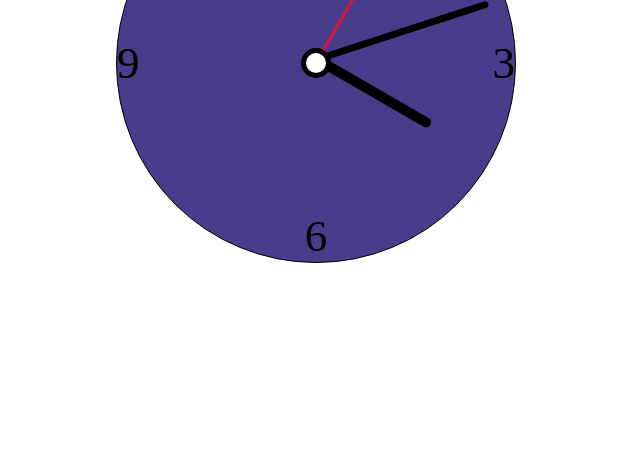
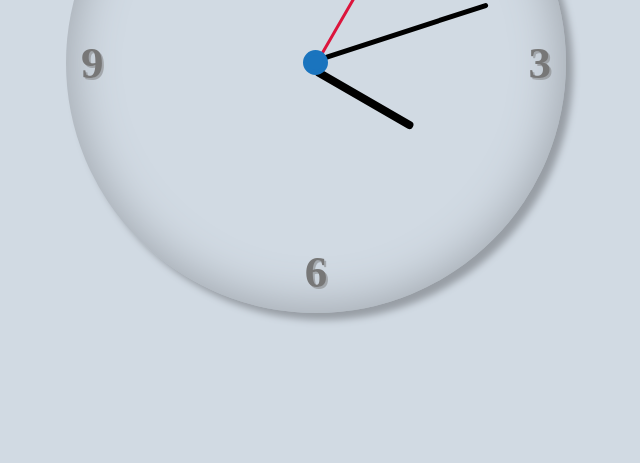
Before and after one commit to HalaFarraj/Beauty-Clock, a plain HTML site: page index.html in a window 1280 px wide. Shown: the part 337-800 px from the top of the page, without its empty margins (324-964 px from the left). Drawn offline with Linux system fonts and the light colour scheme.

Commit message:
Enhanced UI

```diff
--- a/index.css
+++ b/index.css
@@ -2,7 +2,7 @@
     --hDeg : 0deg;
     --mDeg: 0deg;
     --sDeg: 0deg;
-    --clockColor : darkslateblue;
+    --clockColor : #d1dae3;
 }
 
 *{
@@ -18,68 +18,83 @@ body{
     height: 100vh;
     justify-content: center;
     width: 100%;
+    background-color: #d1dae3;
 }
 
 .clock{
     background-color: var(--clockColor);
     border-radius: 50%;
-    border: 1px black solid;
+    color: #777777;
+    font-weight: 700;
+    text-shadow: 2px 2px #7777777a;
+    /* border: 1px black solid; */
     display: grid;
     grid-template-areas: ". twelve ."
     "nine center three"
     ". six .";
     grid-template-columns: repeat(3,1fr);
     grid-template-rows: repeat(3,1fr);
-    height: 400px;
-    width: 400px;
+    height: 500px;
+    width: 500px;
+    box-shadow: 7px 7px 7px #989ea5,
+    inset 0 0 50px #989ea5;
+    padding: 15px;
 }
 
 .hand{
-    height: 5px;
-    width: 11rem;
+    /* height: 5px;
+    width: 11rem; */
     background-color: black;
 
     transform-origin:top left;
-    border-radius: 10px;
+    border-radius: 5px;
     position: absolute;
-    bottom: 50%;
-    left: 50%;
+    /* bottom: 50%;
+    left: 50%; */
     /* transform: rotate(-90deg) */
 }
 
 .hour{
     transform: rotate(var(--hDeg));
-    height: 10px;
-
-    /* bottom: 50%; */
-    width: 3em ;
+    height: 1vh;
+    /* margin-left: 6px; */
+    bottom: 48.5%;
+    left: 50.1%;
+    width: 2.5em ;
 }
 
 .minute{
     transform: rotate(var(--mDeg));
-    height: 7px;
+    height: 5px;
     width: 4em;
-    /* bottom: 49%; */
+    bottom: 50%;
+    left: 50%;
     transition: all ease 1s;
+    /* margin-bottom: 4px; */
+    /* margin-left: -1px; */
 }
 
 .second{
     transform: rotate(var(--sDeg));
     background-color: crimson;
-    bottom: 50%;
+    bottom: 49.5%;
+    left: 50%;
     height: 3px;
+    width: 11.5rem;
     z-index: 1;
+    margin-bottom: 3px;
 }
 
 .center{
-    background-color: white;
-    border: 5px solid black;
+    background-color: #1a74be;
+    border: 5px solid #1a74be;
     border-radius: 100%;
     grid-area: center;
-    height: 22%;
+    height: 25px;
     place-self: center;
-    width: 22%;
+    width: 25px;
     z-index: 1;
+    /* display: none; */
 }
 
 .twelve{
--- a/index.js
+++ b/index.js
@@ -14,6 +14,10 @@ class Hand {
   constructor() {
     this.hand = document.createElement('div');
     this.hand.className = 'hand';
+
+    if(this.constructor === Hand){
+        throw new Error("FYI: Instance of Abstract class cannot be instantiated");
+        }
   }
 
   calculateDegDeg(value) {
@@ -31,9 +35,13 @@ class HoursHand extends Hand {
   }
 
   // polymorphism
-  calculateDeg(value) {
+  calculateDeg(value, mins) {
+    let hourDegree = (value / 12) * 360 - 90;
+
     return (value / 12) * 360 - 90;
-    // return (value - 12) * 30;
+    // return ((value-12)*60)*30-90;
+    // return (value - 12) * 30-90;
+    // return (hourDegree*60 + mins) / 6 -90
   }
 }
 
@@ -94,7 +102,7 @@ class Page {
       //   console.log((date.getHours() / 12) * 360 - 90);
 
       console.log(date.getSeconds());
-      let hourDeg = hoursHand.calculateDeg(date.getHours());
+      let hourDeg = hoursHand.calculateDeg(date.getHours(), date.getMinutes());
       //   hoursHand.Hand.style.transform = `rotate(${hourDeg}deg)`;
       root.style.setProperty('--hDeg', `${hourDeg}deg`);
 
```
